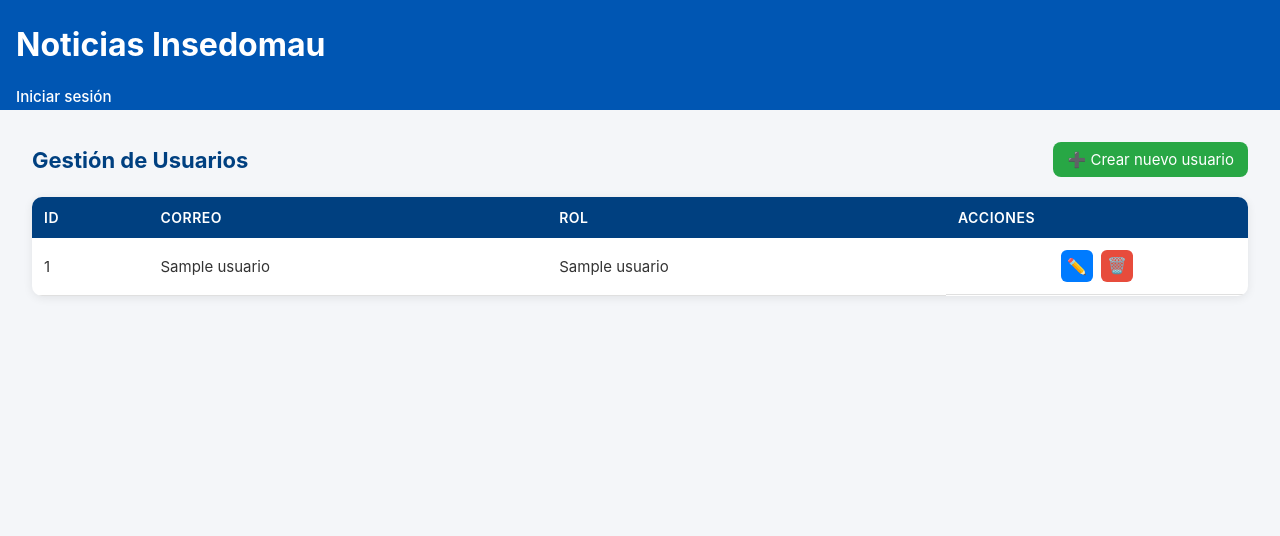
After one commit to Insedomau-pro/Notificaciones-Insedomau, a Flask app: template templates/admin_usuarios.html in a window 1280 px wide. The commit adds this page. Shown: the top 536 px of the page. Run offline with Flask 3, Linux system fonts and the light colour scheme; the template is opened without the code that fills it: most values are stand-ins (such as "Sample title", 1, 10 or a date in 2020); parts of the project's set-up code (start-up, migrations or seed data) failed here and were passed over; some libraries are stand-ins or nearby versions.

Commit message:
Versión estable de Insedomau lista para subir

```diff
--- a/app.py
+++ b/app.py
@@ -144,47 +144,6 @@ def iniciar_sesion():
     conexion.close()
     return redirect('/noticias')
 
-@aplicacion.route('/registrar', methods=['GET', 'POST'])
-def registrar():
-    if request.method == 'GET':
-        token = generar_token_csrf()
-        return render_template('registrar.html', token=token)
-
-    token = request.form.get('csrf_token')
-    if not verificar_token_csrf(token):
-        return render_template('error.html', mensaje='Token CSRF inválido'), 400
-
-    correo = request.form.get('correo', '').strip().lower()
-    contrasena = request.form.get('contrasena', '')
-
-    if not correo or not contrasena:
-        flash('Correo y contraseña son obligatorios')
-        return redirect(url_for('registrar'))
-
-    contrasena_hash = generate_password_hash(contrasena)
-    conexion = obtener_conexion()
-    cur = conexion.cursor()
-    try:
-        cur.execute(
-            "INSERT INTO usuario (correo, contrasena_hash, rol) VALUES (%s,%s,%s) RETURNING id",
-            (correo, contrasena_hash, 'estudiante')
-        )
-        uid = cur.fetchone()[0]
-        conexion.commit()
-    except Exception:
-        conexion.rollback()
-        cur.close()
-        conexion.close()
-        flash('No se pudo crear el usuario: correo quizá ya registrado')
-        return redirect(url_for('registrar'))
-
-    cur.close()
-    conexion.close()
-    # sesión nueva + token CSRF
-    session.clear()
-    session['usuario_id'] = uid
-    generar_token_csrf()
-    return redirect('/noticias')
 
 @aplicacion.route('/cerrar_sesion', methods=['POST'])
 def cerrar_sesion():
@@ -193,6 +152,150 @@ def cerrar_sesion():
         return render_template('error.html', mensaje='Token CSRF inválido'), 400
     session.clear()
     return redirect(url_for('iniciar_sesion'))
+
+# ----------------- RUTAS DE ADMINISTRADOR -----------------
+@aplicacion.route('/admin/usuarios')
+def admin_usuarios():
+    usuario = obtener_usuario_actual()
+    if not usuario or usuario.get('rol') != 'admin':
+        return render_template('error.html', mensaje='Acceso denegado'), 403
+
+    conexion = obtener_conexion()
+    cur = conexion.cursor()
+    cur.execute("SELECT id, correo, rol FROM usuario ORDER BY id ASC")
+    usuarios = cur.fetchall()
+    cur.close()
+    conexion.close()
+    return render_template('admin_usuarios.html', usuarios=usuarios, token=generar_token_csrf())
+
+
+@aplicacion.route('/admin/usuarios/crear', methods=['GET', 'POST'])
+def admin_crear_usuario():
+    usuario = obtener_usuario_actual()
+    if not usuario or usuario.get('rol') != 'admin':
+        return render_template('error.html', mensaje='Acceso denegado'), 403
+
+    if request.method == 'GET':
+        return render_template('admin_usuario_form.html', token=generar_token_csrf())
+
+    token = request.form.get('csrf_token')
+    if not verificar_token_csrf(token):
+        return render_template('error.html', mensaje='Token CSRF inválido'), 400
+
+    correo = request.form.get('correo', '').strip().lower()
+    contrasena = request.form.get('contrasena', '')
+    rol = request.form.get('rol', '').strip().lower()
+
+    if not correo or not contrasena or rol not in ['profesor', 'estudiante', 'admin']:
+        flash('Datos inválidos o incompletos')
+        return redirect(url_for('admin_crear_usuario'))
+
+    conexion = obtener_conexion()
+    cur = conexion.cursor()
+    try:
+        cur.execute('INSERT INTO usuario (correo, contrasena_hash, rol) VALUES (%s,%s,%s)',
+                    (correo, generate_password_hash(contrasena), rol))
+        conexion.commit()
+        flash('Usuario creado correctamente')
+    except Exception as e:
+        conexion.rollback()
+        flash('Error al crear usuario: ' + str(e))
+    finally:
+        cur.close()
+        conexion.close()
+
+    return redirect(url_for('admin_usuarios'))
+
+
+@aplicacion.route('/admin/usuarios/<int:usuario_id>/editar', methods=['GET', 'POST'])
+def admin_editar_usuario(usuario_id):
+    usuario = obtener_usuario_actual()
+    if not usuario or usuario.get('rol') != 'admin':
+        return render_template('error.html', mensaje='Acceso denegado'), 403
+
+    conexion = obtener_conexion()
+    cur = conexion.cursor()
+
+    if request.method == 'GET':
+        cur.execute("SELECT id, correo, rol FROM usuario WHERE id=%s", (usuario_id,))
+        u = cur.fetchone()
+        cur.close()
+        conexion.close()
+        if not u:
+            return render_template('error.html', mensaje='Usuario no encontrado'), 404
+        return render_template('admin_usuario_form.html', usuario=u, token=generar_token_csrf())
+
+    token = request.form.get('csrf_token')
+    if not verificar_token_csrf(token):
+        return render_template('error.html', mensaje='Token CSRF inválido'), 400
+
+    correo = request.form.get('correo', '').strip().lower()
+    rol = request.form.get('rol', '').strip().lower()
+    contrasena = request.form.get('contrasena', '')
+
+    try:
+        if contrasena:
+            cur.execute("UPDATE usuario SET correo=%s, rol=%s, contrasena_hash=%s WHERE id=%s",
+                        (correo, rol, generate_password_hash(contrasena), usuario_id))
+        else:
+            cur.execute("UPDATE usuario SET correo=%s, rol=%s WHERE id=%s",
+                        (correo, rol, usuario_id))
+        conexion.commit()
+        flash('Usuario actualizado correctamente')
+    except Exception as e:
+        conexion.rollback()
+        flash('Error al actualizar usuario: ' + str(e))
+    finally:
+        cur.close()
+        conexion.close()
+
+    return redirect(url_for('admin_usuarios'))
+
+
+@aplicacion.route('/admin/usuarios/<int:usuario_id>/eliminar', methods=['POST'])
+def admin_eliminar_usuario(usuario_id):
+    usuario = obtener_usuario_actual()
+    if not usuario or usuario.get('rol') != 'admin':
+        return render_template('error.html', mensaje='Acceso denegado'), 403
+
+    token = request.form.get('csrf_token')
+    if not verificar_token_csrf(token):
+        return render_template('error.html', mensaje='Token CSRF inválido'), 400
+
+    conexion = obtener_conexion()
+    cur = conexion.cursor()
+    try:
+        cur.execute("DELETE FROM usuario WHERE id=%s", (usuario_id,))
+        conexion.commit()
+        flash('Usuario eliminado correctamente')
+    except Exception as e:
+        conexion.rollback()
+        flash('Error al eliminar usuario: ' + str(e))
+    finally:
+        cur.close()
+        conexion.close()
+
+    return redirect(url_for('admin_usuarios'))
+
+@aplicacion.route('/admin/cambiar_rol/<int:user_id>', methods=['POST'])
+def cambiar_rol(user_id):
+    usuario_actual = obtener_usuario_actual()
+    if not usuario_actual or usuario_actual['rol'] != 'admin':
+        return render_template('error.html', mensaje='Acceso denegado'), 403
+
+    nuevo_rol = request.form.get('rol')
+    if not nuevo_rol:
+        flash("Debe seleccionar un rol válido.")
+        return redirect(url_for('admin_usuarios'))
+
+    conexion = obtener_conexion()
+    cursor = conexion.cursor()
+    cursor.execute("UPDATE usuarios SET rol = ? WHERE id = ?", (nuevo_rol, user_id))
+    conexion.commit()
+    conexion.close()
+
+    flash("Rol del usuario actualizado correctamente.")
+    return redirect(url_for('admin_usuarios'))
 
 # ----------------- RUTAS DE NOTICIAS -----------------
 @aplicacion.route('/')
@@ -629,25 +732,6 @@ def enviar_notificacion_correo(titulo, cuerpo, noticia_id):
             print("❌ Error al enviar correos:", e)
 
 
-# -------------- CLI para crear profesor --------------
-@aplicacion.cli.command('crear-profesor')
-@click.option('--correo', prompt=True)
-@click.option('--contrasena', prompt=True, hide_input=True, confirmation_prompt=True)
-def crear_profesor_cli(correo, contrasena):
-    contrasena_hash = generate_password_hash(contrasena)
-    conexion = obtener_conexion()
-    cur = conexion.cursor()
-    try:
-        cur.execute('INSERT INTO usuario (correo, contrasena_hash, rol) VALUES (%s,%s,%s)', (correo, contrasena_hash, 'profesor'))
-        conexion.commit()
-        print('Profesor creado correctamente')
-    except Exception as e:
-        conexion.rollback()
-        print('Error al crear profesor:', e)
-    finally:
-        cur.close()
-        conexion.close()
-
 # -------------- ejecutar --------------
 if __name__ == '__main__':
     aplicacion.run(host="0.0.0.0", port=5000, debug=True)
--- a/basedatos.py
+++ b/basedatos.py
@@ -2,10 +2,10 @@
 import os
 import psycopg2
 from dotenv import load_dotenv
-
 load_dotenv()
 
 def obtener_conexion():
+    print("DEBUG → DATABASE_URL:", os.environ.get("DATABASE_URL"))
     conexion = psycopg2.connect(
         os.environ.get("DATABASE_URL"))
     return conexion
--- a/proyectonoticias.sql
+++ b/proyectonoticias.sql
@@ -3,7 +3,7 @@ CREATE TABLE usuario (
 id SERIAL PRIMARY KEY,
 correo TEXT UNIQUE NOT NULL CHECK (position('@' in correo) > 1),
 contrasena_hash TEXT NOT NULL,
-rol TEXT NOT NULL CHECK (rol IN ('estudiante','profesor')),
+rol TEXT NOT NULL CHECK (rol IN ('estudiante','profesor','admin')),
 creado_en TIMESTAMPTZ NOT NULL DEFAULT now()
 );
 CREATE TABLE noticia (
--- a/static/style.css
+++ b/static/style.css
@@ -509,3 +509,173 @@ footer {
   max-width: 200px;
   border-radius: 4px;
 }
+
+/* === Tabla de administración === */
+.tabla-usuarios {
+  width: 100%;
+  border-collapse: collapse;
+  background-color: #ffffff;
+  border-radius: 10px;
+  overflow: hidden;
+  box-shadow: 0 2px 10px rgba(0, 0, 0, 0.08);
+  margin-top: 20px;
+}
+
+.tabla-usuarios th {
+  background-color: #004080;
+  color: #ffffff;
+  text-align: left;
+  padding: 12px;
+  font-weight: 600;
+  text-transform: uppercase;
+  font-size: 14px;
+  letter-spacing: 0.5px;
+}
+
+.tabla-usuarios td {
+  padding: 12px;
+  border-bottom: 1px solid #e0e0e0;
+  color: #333;
+  font-size: 15px;
+}
+
+.tabla-usuarios tr:hover {
+  background-color: #f2f6ff;
+  transition: background-color 0.2s ease;
+}
+
+/* Botones dentro de la tabla */
+.tabla-usuarios .btn-editar,
+.tabla-usuarios .btn-eliminar {
+  border: none;
+  padding: 6px 10px;
+  border-radius: 6px;
+  cursor: pointer;
+  font-size: 14px;
+  transition: background-color 0.2s ease, transform 0.1s ease;
+}
+
+.tabla-usuarios .btn-editar {
+  background-color: #007bff;
+  color: #fff;
+}
+
+.tabla-usuarios .btn-editar:hover {
+  background-color: #0056b3;
+  transform: scale(1.05);
+}
+
+.tabla-usuarios .btn-eliminar {
+  background-color: #e74c3c;
+  color: #fff;
+}
+
+.tabla-usuarios .btn-eliminar:hover {
+  background-color: #c0392b;
+  transform: scale(1.05);
+}
+
+/* Encabezado y acciones */
+.encabezado-admin {
+  display: flex;
+  justify-content: space-between;
+  align-items: center;
+  margin-bottom: 15px;
+}
+
+.encabezado-admin h2 {
+  color: #004080;
+  font-size: 22px;
+  margin: 0;
+}
+
+.boton-crear {
+  background-color: #28a745;
+  color: #fff;
+  padding: 8px 14px;
+  border-radius: 8px;
+  border: none;
+  font-size: 15px;
+  cursor: pointer;
+  text-decoration: none;
+  transition: background-color 0.2s ease, transform 0.1s ease;
+}
+
+.boton-crear:hover {
+  background-color: #218838;
+  transform: scale(1.05);
+}
+
+.boton-admin {
+  display: inline-block;
+  background-color: #ffc107; /* Amarillo dorado tipo admin */
+  color: #222;
+  font-weight: bold;
+  padding: 8px 14px;
+  border-radius: 8px;
+  text-decoration: none; /* Quita el subrayado */
+  border: none;
+  cursor: pointer;
+  transition: all 0.3s ease;
+  box-shadow: 0 2px 4px rgba(0, 0, 0, 0.2);
+}
+
+.boton-admin:hover {
+  background-color: #e0a800;
+  color: white;
+  transform: scale(1.05);
+  box-shadow: 0 3px 6px rgba(0, 0, 0, 0.3);
+}
+
+/* === Acciones dentro de la tabla === */
+.tabla-usuarios .acciones {
+  display: flex;
+  align-items: center;
+  justify-content: center;
+  gap: 8px; /* Espacio entre los botones */
+}
+
+/* Quita el margen o comportamiento distinto del formulario */
+.tabla-usuarios .form-eliminar {
+  display: inline-block;
+  margin: 0;
+}
+
+/* Uniforma el tamaño y alineación de los botones */
+.tabla-usuarios .btn-editar,
+.tabla-usuarios .btn-eliminar {
+  display: inline-flex;
+  justify-content: center;
+  align-items: center;
+  width: 32px;
+  height: 32px;
+  border-radius: 6px;
+  padding: 0;
+  text-decoration: none;
+  font-size: 16px;
+  line-height: 1;
+  border: none;
+  cursor: pointer;
+  transition: transform 0.15s ease, background-color 0.2s ease;
+}
+
+/* Estilos específicos */
+.tabla-usuarios .btn-editar {
+  background-color: #007bff;
+  color: #fff;
+}
+
+.tabla-usuarios .btn-editar:hover {
+  background-color: #0056b3;
+  transform: scale(1.05);
+}
+
+.tabla-usuarios .btn-eliminar {
+  background-color: #e74c3c;
+  color: #fff;
+}
+
+.tabla-usuarios .btn-eliminar:hover {
+  background-color: #c0392b;
+  transform: scale(1.05);
+}
--- /dev/null
+++ b/templates/admin_usuarios.html
@@ -0,0 +1,40 @@
+{% extends "base.html" %}
+{% block contenido %}
+
+<div class="admin-container">
+  <div class="encabezado-admin">
+    <h2>Gestión de Usuarios</h2>
+    <a href="{{ url_for('admin_crear_usuario') }}" class="boton-crear">➕ Crear nuevo usuario</a>
+  </div>
+
+  <div class="tabla-scroll">
+    <table class="tabla-usuarios">
+      <thead>
+        <tr>
+          <th>ID</th>
+          <th>Correo</th>
+          <th>Rol</th>
+          <th>Acciones</th>
+        </tr>
+      </thead>
+      <tbody>
+        {% for u in usuarios %}
+        <tr>
+          <td data-label="ID">{{ u[0] }}</td>
+          <td data-label="Correo">{{ u[1] }}</td>
+          <td data-label="Rol">{{ u[2] }}</td>
+          <td data-label="Acciones" class="acciones">
+            <a href="{{ url_for('admin_editar_usuario', usuario_id=u[0]) }}" class="btn-editar">✏️</a>
+            <form method="POST" action="{{ url_for('admin_eliminar_usuario', usuario_id=u[0]) }}" class="form-eliminar">
+              <input type="hidden" name="csrf_token" value="{{ csrf_token }}">
+              <button type="submit" class="btn-eliminar" onclick="return confirm('¿Eliminar este usuario?')">🗑️</button>
+            </form>
+          </td>
+        </tr>
+        {% endfor %}
+      </tbody>
+    </table>
+  </div>
+</div>
+
+{% endblock %}
--- a/templates/base.html
+++ b/templates/base.html
@@ -4,9 +4,9 @@
   <meta charset="utf-8">
   <meta name="viewport" content="width=device-width, initial-scale=1">
   <title>Noticias Insedomau</title>
-  <link href="https://fonts.googleapis.com/css2?family=Inter:wght@400;500;600;700&display=swap" rel="stylesheet">
   <link rel="icon" href="{{ url_for('static', filename='Imagen1.ico') }}">
   <link rel="stylesheet" href="{{ url_for('static', filename='style.css') }}">
+  <link rel="stylesheet" href="https://cdnjs.cloudflare.com/ajax/libs/font-awesome/6.4.0/css/all.min.css">
 </head>
 <body class="pagina-fondo">
   <header class="cabecera">
@@ -19,11 +19,14 @@
             <button type="submit">Cerrar sesión</button>
           </form>
         {% else %}
-          <a href="{{ url_for('iniciar_sesion') }}">Iniciar sesión</a> |
-          <a href="{{ url_for('registrar') }}">Registrarse</a>
+          <a href="{{ url_for('iniciar_sesion') }}">Iniciar sesión</a>
         {% endif %}
       </nav>
     </div>
+
+    {% if obtener_usuario_actual() and obtener_usuario_actual().rol == 'admin' %}
+      <li><a href="{{ url_for('admin_usuarios') }}" class="boton-admin">👑 Administración</a></li>
+    {% endif %}
   </header>
 
   <main class="contenedor main">
```
Also changed, not shown: crear_usuario.html (added, +18 -0 lines), templates/admin_usuario_form.html (added, +18 -0 lines).
